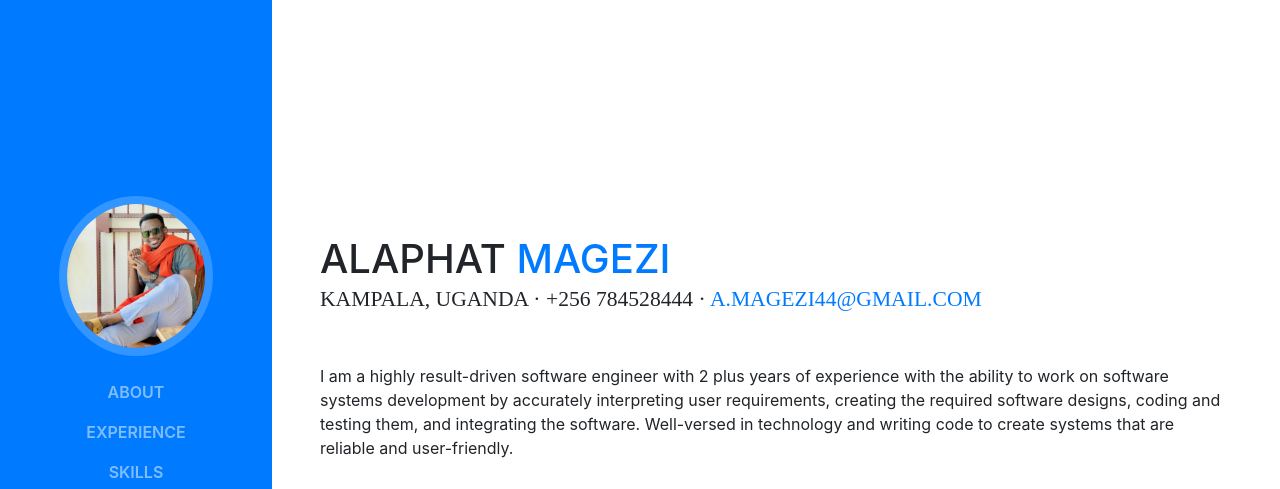
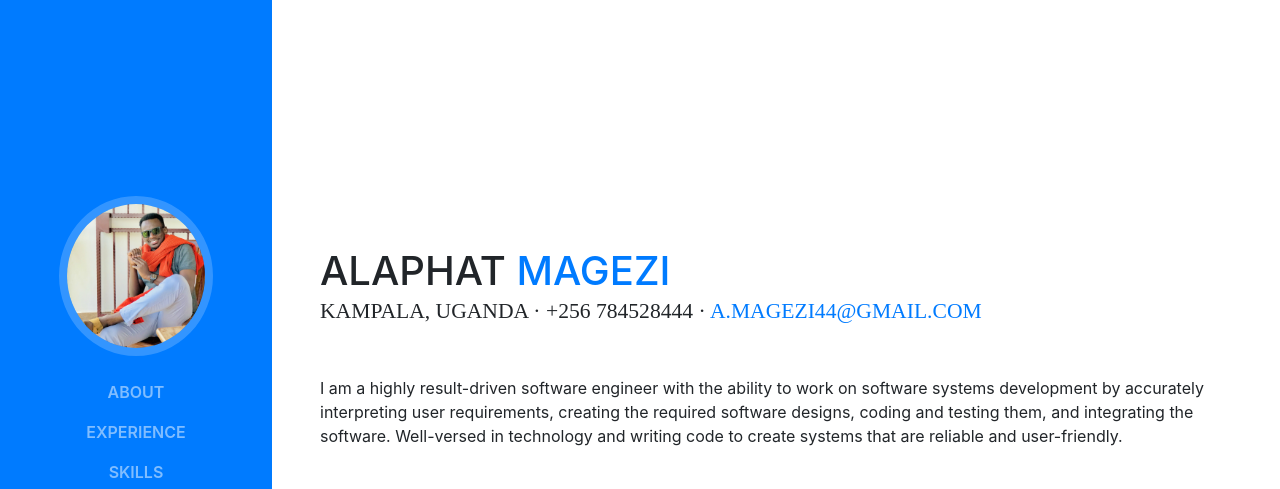
Before and after one commit to arafats1/Portfolio, a website with bundled scripts: page index.html in a window 1280 px wide. Shown: the top 489 px of the page. Built offline with nearby package versions, Linux system fonts and the light colour scheme; a web font is replaced by a local one.

Commit message:
change about

```diff
--- a/index.html
+++ b/index.html
@@ -77,7 +77,7 @@
         <div class="subheading mb-5">Kampala, Uganda · +256 784528444 ·
           <a href="mailto:name@email.com">a.magezi44@gmail.com</a>
         </div>
-        <p class="mb-5">I am a highly result-driven software engineer with 2 plus years of experience with the ability
+        <p class="mb-5">I am a highly result-driven software engineer with the ability
           to work on software systems development by accurately interpreting user requirements, creating the required
           software designs, coding and testing them, and integrating the software. Well-versed in technology and writing
           code to create systems that are reliable and user-friendly.</p>
```
